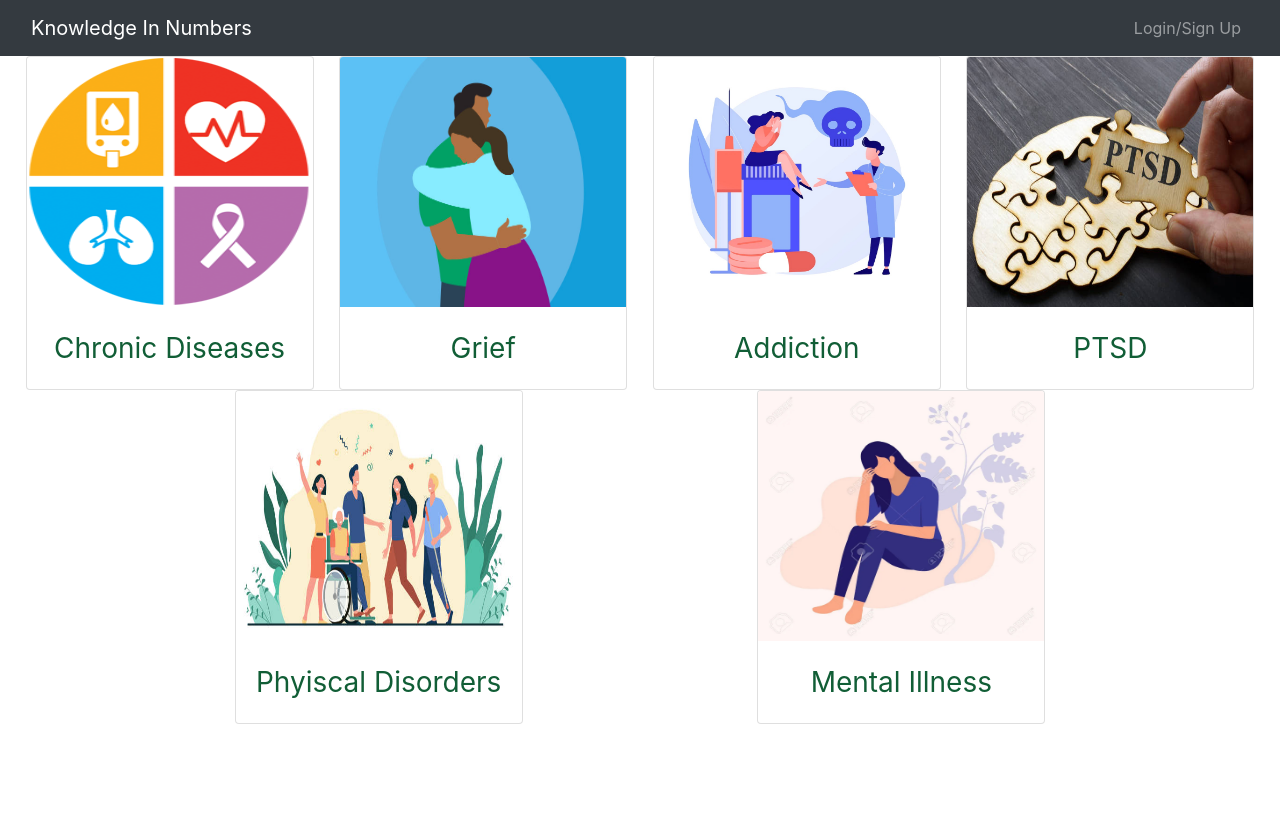
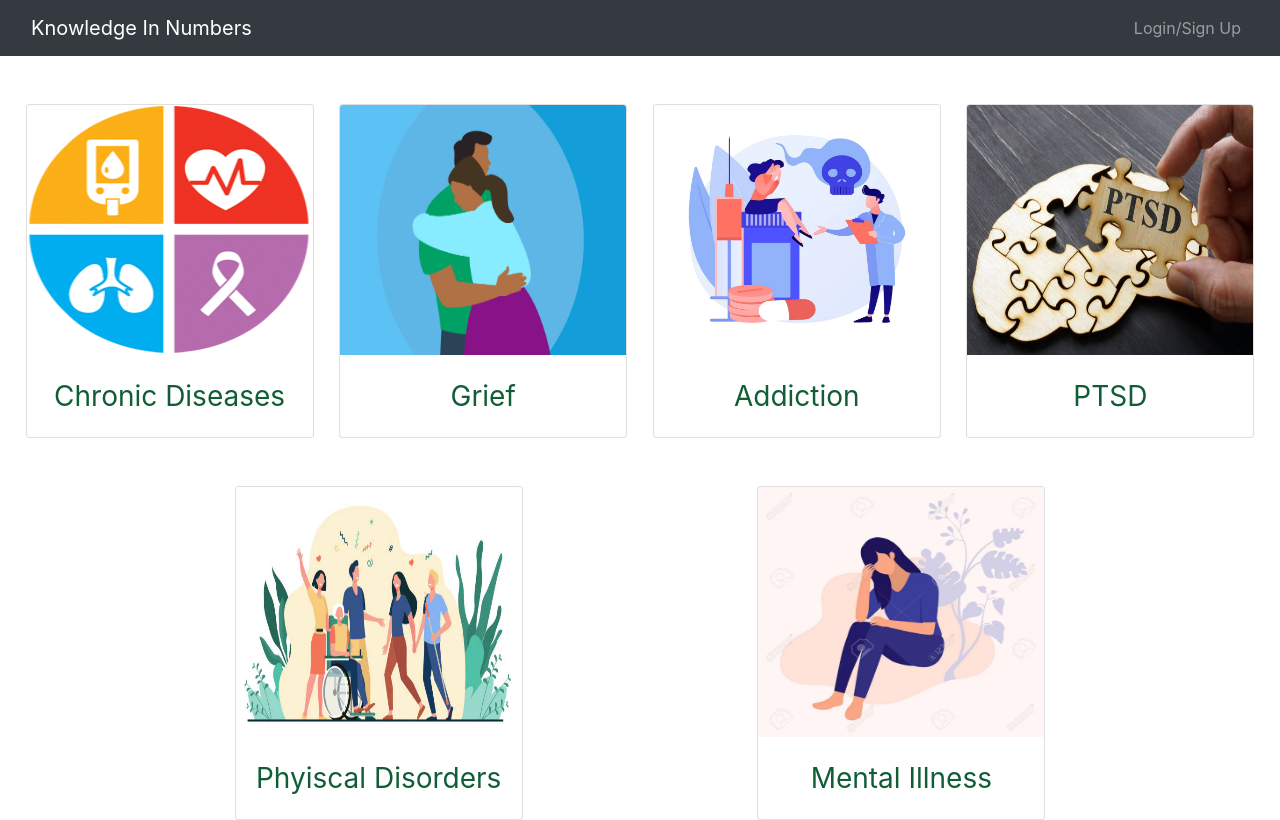
Before and after one commit to AFaidley/KIN, a React (Create React App) app in the folder client/: page /homepage in a window 1280 px wide. Built offline with nearby package versions, Linux system fonts and the light colour scheme.

Commit message:
Styled cards

```diff
--- a/client/src/pages/Homepage.js
+++ b/client/src/pages/Homepage.js
@@ -12,7 +12,7 @@ const Homepage = () => {
     <>
     <div id="homepage-cards">
     <Link to={`/chronic`}>
-      <div className="card" style={{ width: "18rem" }}>
+      <div className="card mt-5" style={{ width: "18rem" }}>
         <img
           className='card-img-top'
           src={chronicDisease}
@@ -24,7 +24,7 @@ const Homepage = () => {
       </div>
       </Link>
       <Link to={`/grief`}>
-      <div className="card" style={{ width: "18rem" }}>
+      <div className="card mt-5" style={{ width: "18rem" }}>
         <img className="card-img-top" src={grief} alt="Card image cap" />
         <div className="card-body">
           <p className="card-text">Grief</p>
@@ -32,7 +32,7 @@ const Homepage = () => {
       </div>
       </Link>
       <Link to={`/addiction`}>
-      <div className="card" style={{ width: "18rem" }}>
+      <div className="card mt-5" style={{ width: "18rem" }}>
         <img className="card-img-top" src={addiction} alt="Card image cap" />
         <div className="card-body">
           <p className="card-text">Addiction</p>
@@ -40,7 +40,7 @@ const Homepage = () => {
       </div>
       </Link>
       <Link to={`/ptsd`}>
-      <div className="card" style={{ width: "18rem" }}>
+      <div className="card mt-5" style={{ width: "18rem" }}>
         <img className="card-img-top" src={ptsd} alt="Card image cap" />
         <div className="card-body">
           <p className="card-text">PTSD</p>
@@ -48,7 +48,7 @@ const Homepage = () => {
       </div>
       </Link>
       <Link to={`/physicaldisorder`}>
-      <div className="card" style={{ width: "18rem" }}>
+      <div className="card mt-5" style={{ width: "18rem" }}>
         <img className="card-img-top" src={physicalDisability} alt="Card image cap" />
         <div className="card-body">
           <p className="card-text">Phyiscal Disorders</p>
@@ -56,7 +56,7 @@ const Homepage = () => {
       </div>
       </Link>
       <Link to={`/mentalillness`}>
-      <div className="card" style={{ width: "18rem" }}>
+      <div className="card mt-5" style={{ width: "18rem" }}>
         <img className="card-img-top" src={mentalIllness} alt="Card image cap" />
         <div className="card-body">
           <p className="card-text">Mental Illness</p>
```
